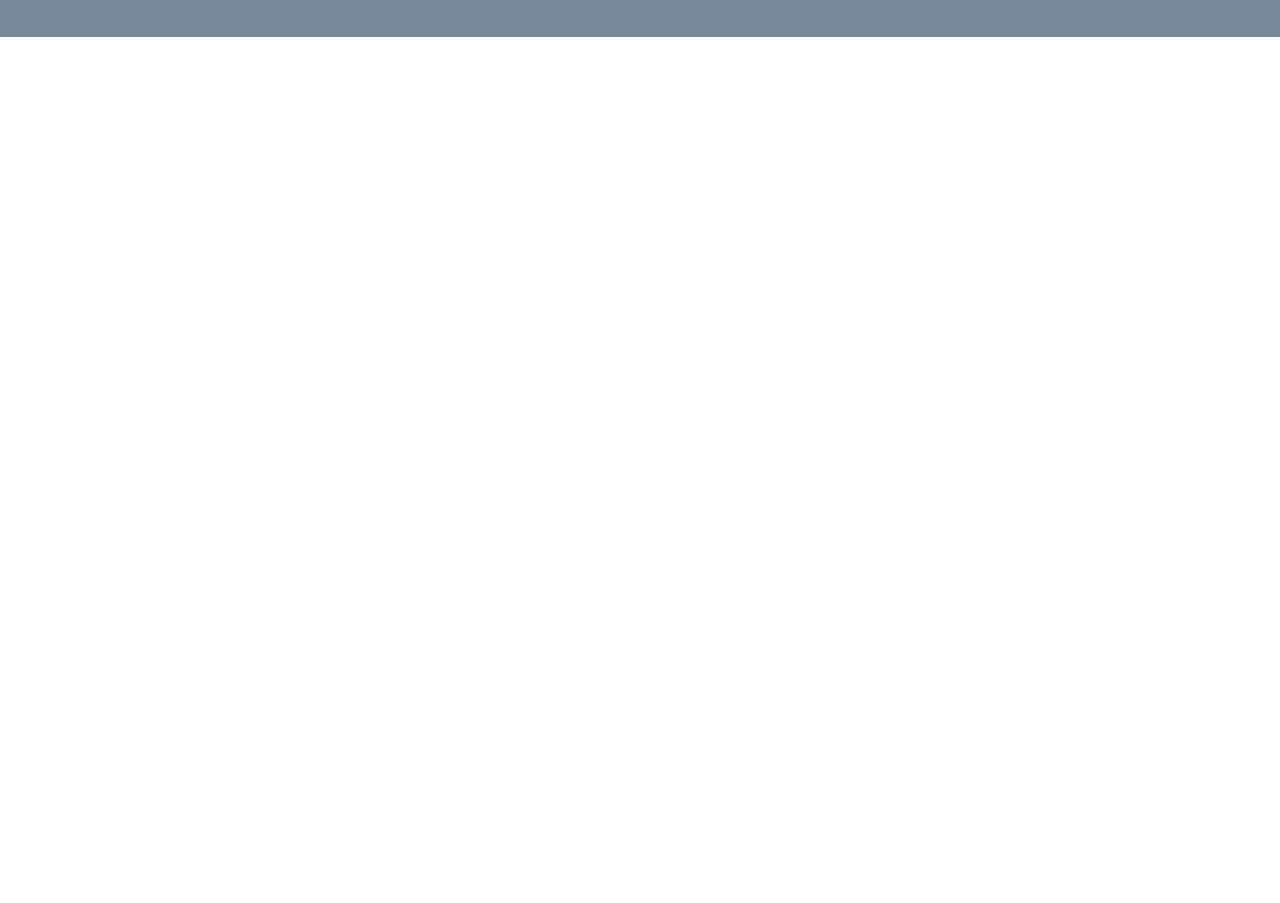
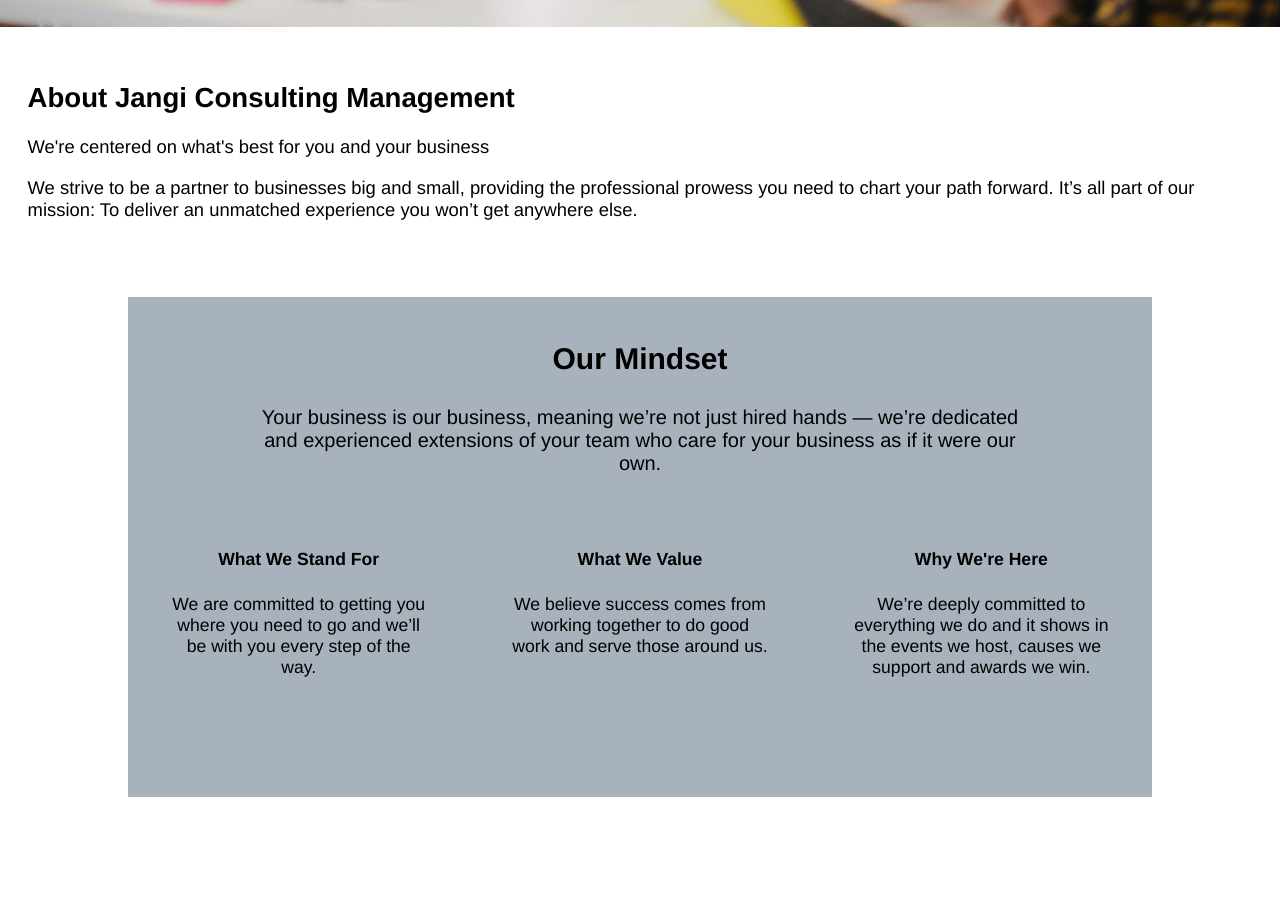
Before and after one commit to sirkevinc/jcm, a Gatsby site in the folder site/: page /about in a window 1280 px wide. Shown: the part 763-1666 px from the top of the page. Before the commit the page ends 800 px from the top, so only its background shows below. Built offline with nearby package versions, Linux system fonts and the light colour scheme; Gatsby itself is replaced by a stand-in of ours.

Commit message:
Testing some things. Maybe it work maybe it doesn't

```diff
--- a/site/src/components/ApproachBox/index.tsx
+++ b/site/src/components/ApproachBox/index.tsx
@@ -2,8 +2,25 @@ import React from 'react'
 
 const ApproachBox = () => {
     return (
-        <div>
-            Box
+        <div className="approach__container">
+            <div className="approach__upper">
+                <h3>Our Mindset</h3>
+                <p>Your business is our business, meaning we’re not just hired hands — we’re dedicated and experienced extensions of your team who care for your business as if it were our own.</p>
+            </div>
+            <div className="approach__bottom">
+                <div className="approach__col">
+                    <h4>What We Stand For</h4>
+                    <p>We are committed to getting you where you need to go and we’ll be with you every step of the way.</p>
+                </div>
+                <div className="approach__col">
+                    <h4>What We Value</h4>
+                    <p>We believe success comes from working together to do good work and serve those around us.</p>
+                </div>
+                <div className="approach__col">
+                    <h4>Why We're Here</h4>
+                    <p>We’re deeply committed to everything we do and it shows in the events we host, causes we support and awards we win.</p>
+                </div>
+            </div>
         </div>
     )
 }
--- a/site/src/pages/about.tsx
+++ b/site/src/pages/about.tsx
@@ -1,17 +1,21 @@
 import React from "react"
 import Layout from "../components/Layout"
 import Head from "../components/Head"
+import ApproachBox from "../components/ApproachBox"
+import AboutImage from "../images/about.jpg"
 
 const About = () => {
     return (
         <Layout>
             <Head title="About" />
             <div className="about__container">
+                <img className="about__image" src={AboutImage} />
                 <div className="content">
                     <h2>About Jangi Consulting Management</h2>
                     <p>We're centered on what's best for you and your business</p>
                     <p>We strive to be a partner to businesses big and small, providing the professional prowess you need to chart your path forward. It’s all part of our mission: To deliver an unmatched experience you won’t get anywhere else.</p>
                 </div>
+                <ApproachBox />
             </div>
         </Layout>
     )
--- a/site/src/styles.scss
+++ b/site/src/styles.scss
@@ -96,6 +96,50 @@ main {
     text-align: center;
 }
 
+.about__image {
+    width: 100%;
+    max-height: 715px;
+}
+
+.approach__container {
+    margin: 0 auto 10% auto;
+    width: 80%;
+    height: 500px;
+    background-color:#a7b2bd;
+}
+
+.approach__upper h3 {
+    padding-top: 1.5em;
+    font-size: 1.5em;
+    font-weight: 600;
+}
+
+.approach__upper {
+    width: 75%;
+    margin: 0 auto;
+    text-align: center;
+    font-size: 1.25em;
+}
+
+.approach__col h4 {
+    font-weight: 600;
+}
+
+
+.approach__bottom {
+    margin-top: 5%;
+    display: flex;
+    flex-direction: row;
+    width: 100%;
+    justify-content: space-around;
+}
+
+.approach__col {
+    width: 25%;
+    font-size: 1.1em;
+    text-align: center;
+}
+
 footer {
     background-color: $slate-grey;
     width: 100%;
@@ -128,8 +172,21 @@ footer span {
     nav ul {
         font-size: 1.25em;
     }
-
     .image__overlay {
         display: none;
     }
+    .about__container {
+        text-align: center;
+    }
+    .approach__container {
+        margin-top: -7%;
+        margin-bottom: 15%;
+        background-color: #ffffff;
+    }
+    .approach__bottom {
+        display: block;
+    }
+    .approach__col {
+        width: 100%;
+    }
 }
```
Also changed, not shown: site/src/images/about.jpg (added).
